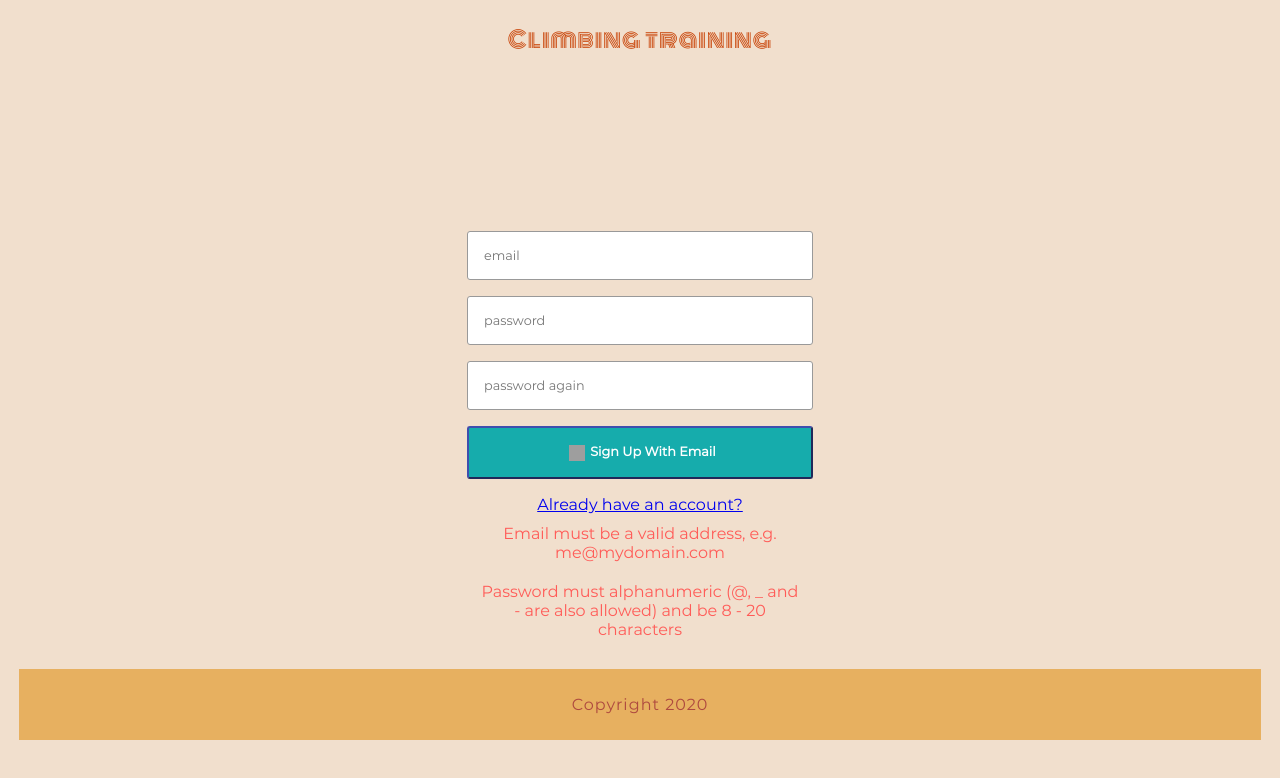
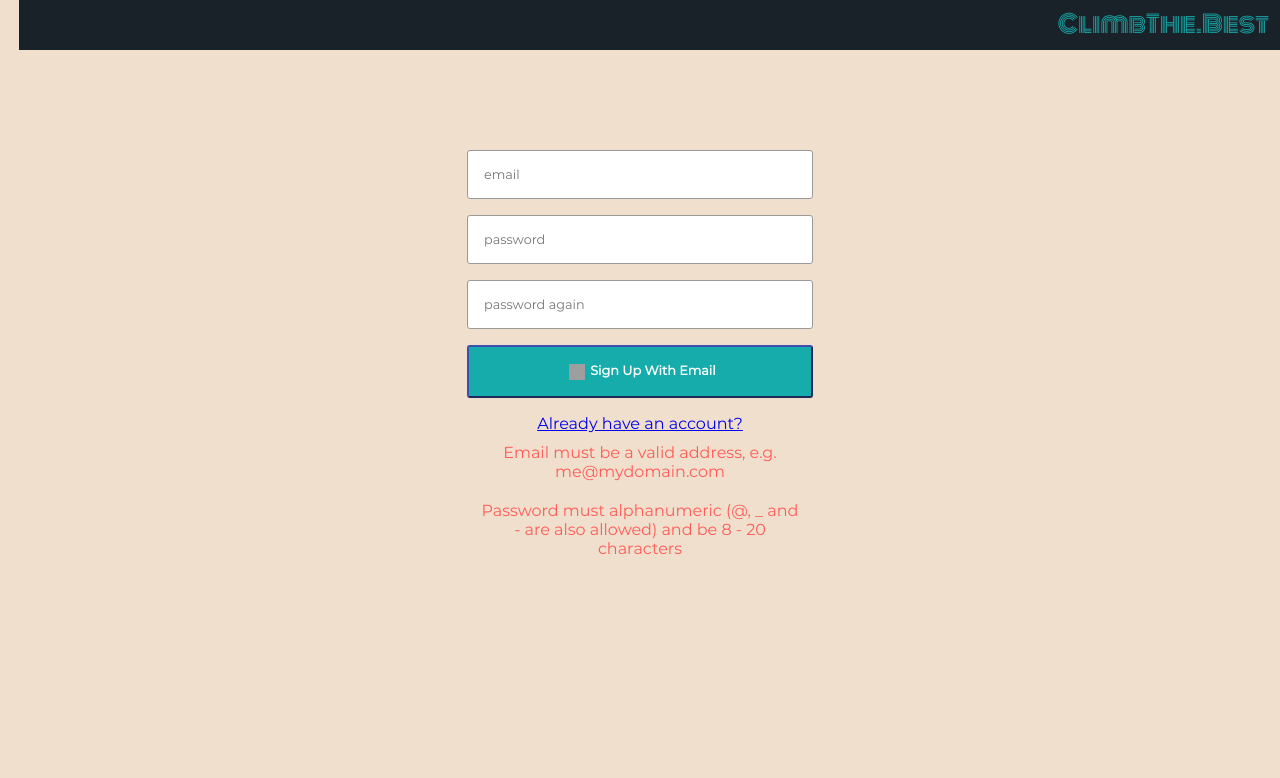
Before and after one commit to Zplaninic/ClimbingTrainingApp, a React (Create React App) app: page /signup in a window 1280 px wide. Shown: the top 778 px of the page. Built offline with nearby package versions, Linux system fonts and the light colour scheme; grey boxes are pictures that could not be loaded.

Commit message:
change headers and footers

```diff
--- a/src/components/App.js
+++ b/src/components/App.js
@@ -10,16 +10,15 @@ import Analysis from "./analysis/Analysis";
 import Admin from "./private/Admin";
 import Login from "./authentication/Login";
 import Signup from "./authentication/Signup";
-import Header from "./../components/basic/Header";
+import Top from "./basic/Top";
 import { GlobalStyle } from "./../css/style";
-import Footer from "./../components/basic/Footer";
 
 const App = () => {
   return (
     <Router>
       <React.Fragment>
         <GlobalStyle></GlobalStyle>
-        <Header></Header>
+        <Top />
         <Switch>
           <Route exact path="/" component={Home} />
           <Route path="/login" component={Login} />
@@ -31,7 +30,6 @@ const App = () => {
           <PrivateRoute exact path="/admin" component={Admin} />
           <Route path="/*" component={NotFound} />
         </Switch>
-        <Footer></Footer>
       </React.Fragment>
     </Router>
   );
--- a/src/components/Home.js
+++ b/src/components/Home.js
@@ -1,12 +1,14 @@
 import React from "react";
-import NavbarHome from "./navbars/NavbarHome";
+import TrainingPicker from "./navbars/TrainingPicker";
 import styled from "styled-components";
 
-const Home = () => {
+const Home = props => {
+  const path = props.location.pathname;
   return (
     <React.Fragment>
-      <NavbarHome />
+      <TrainingPicker path={path} />
       <HomeGrid className="home">
+        <ContentHome>
           <h4>HOME PART</h4>
           <p>
             Here we will have training picker in different styles then navbar in
@@ -29,17 +31,23 @@ const Home = () => {
           </p>
           <p>
             "Lorem ipsum dolor sit amet, consectetur adipiscing elit, sed do
-          eiusmod tempor{" "}
+            eiusmod tempor
           </p>
+        </ContentHome>
       </HomeGrid>
     </React.Fragment>
   );
 };
 
+const ContentHome = styled.div`
+  grid-column-start: 2;
+  grid-column-end: 3;
+`;
 const HomeGrid = styled.div`
-  border-bottom-left-radius: 10px;
-  border-bottom-right-radius: 10px;
-  padding: 1em;
+  margin-top: 50px;
+  display: grid;
+  grid-template-columns: 200px 1fr;
+  grid-gap: 2em;
 `;
 
 export default Home;
--- a/src/components/basic/Footer.js
+++ b/src/components/basic/Footer.js
@@ -3,17 +3,27 @@ import styled from "styled-components";
 
 const Footer = () => (
   <FooterTag>
-    <p>Copyright 2020</p>
+    <div>Copyright 2020</div>
+    <a href="https://github.com/Zplaninic/ClimbingTrainingApp">
+      Check the project at Github
+    </a>
   </FooterTag>
 );
 
 const FooterTag = styled.footer`
-  text-align: center;
-  background-color: #e7b060;
-  font-size: 1rem;
-  letter-spacing: 1px;
-  color: #ae493f;
-  padding: 10px;
+  position: fixed;
+  left: 0;
+  bottom: 0;
+  width: 100%;
+  background-color: red;
+  color: white;
+  margin-left: 300px;
+  font-size: 14px;
+  padding: 5px;
+
+  div {
+    padding-bottom: 5px;
+  }
 `;
 
 export default Footer;
--- a/src/components/basic/Header.js
+++ /dev/null
@@ -1,32 +0,0 @@
-import React from "react";
-import styled from "styled-components";
-import MonotonWoff from "./../../assets/fonts/monoton-v9-latin-regular.woff";
-import MonotonWoffTwo from "./../../assets/fonts/monoton-v9-latin-regular.woff2";
-
-const Header = () => (
-  <header>
-    <div>
-      <LogoName>Climbing training</LogoName>
-    </div>
-  </header>
-);
-
-const LogoName = styled.p`
-@font-face {
-    font-family: 'Monoton';
-    font-style: normal;
-    font-weight: 400;
-    src:
-      url('${MonotonWoff}') format('woff2'),
-      url('${MonotonWoffTwo}') format('woff');
-  }
-
-  font-family: "Monoton", cursive;
-  text-align: center;
-  font-size: 1.4rem;
-  letter-spacing: 1px;
-  color: #c84104;
-  margin-bottom: 1.5rem;
-`;
-
-export default Header;
--- /dev/null
+++ b/src/components/basic/Top.js
@@ -0,0 +1,42 @@
+import React from "react";
+import styled from "styled-components";
+import MonotonWoff from "./../../assets/fonts/monoton-v9-latin-regular.woff";
+import MonotonWoffTwo from "./../../assets/fonts/monoton-v9-latin-regular.woff2";
+
+const Top = () => {
+  return (
+    <Header>
+      <LogoName>ClimbThe.Best</LogoName>
+    </Header>
+  );
+};
+
+const Header = styled.header`
+  top: 0;
+  position: fixed;
+  width: 100%;
+  z-index: 4;
+  background-color: #1a2229;
+  height: 50px;
+`;
+
+const LogoName = styled.span`
+@font-face {
+    font-family: 'Monoton';
+    font-style: normal;
+    font-weight: 400;
+    src:
+      url('${MonotonWoff}') format('woff2'),
+      url('${MonotonWoffTwo}') format('woff');
+  }
+
+  font-family: "Monoton",cursive;
+  float: right;
+  height: 100%;
+  margin-right: 30px;
+  margin-top: 5px;
+  font-size: 24px;
+  color: #16acac;
+`;
+
+export default Top;
```
Lines whose indentation alone changed are shown as unchanged.
